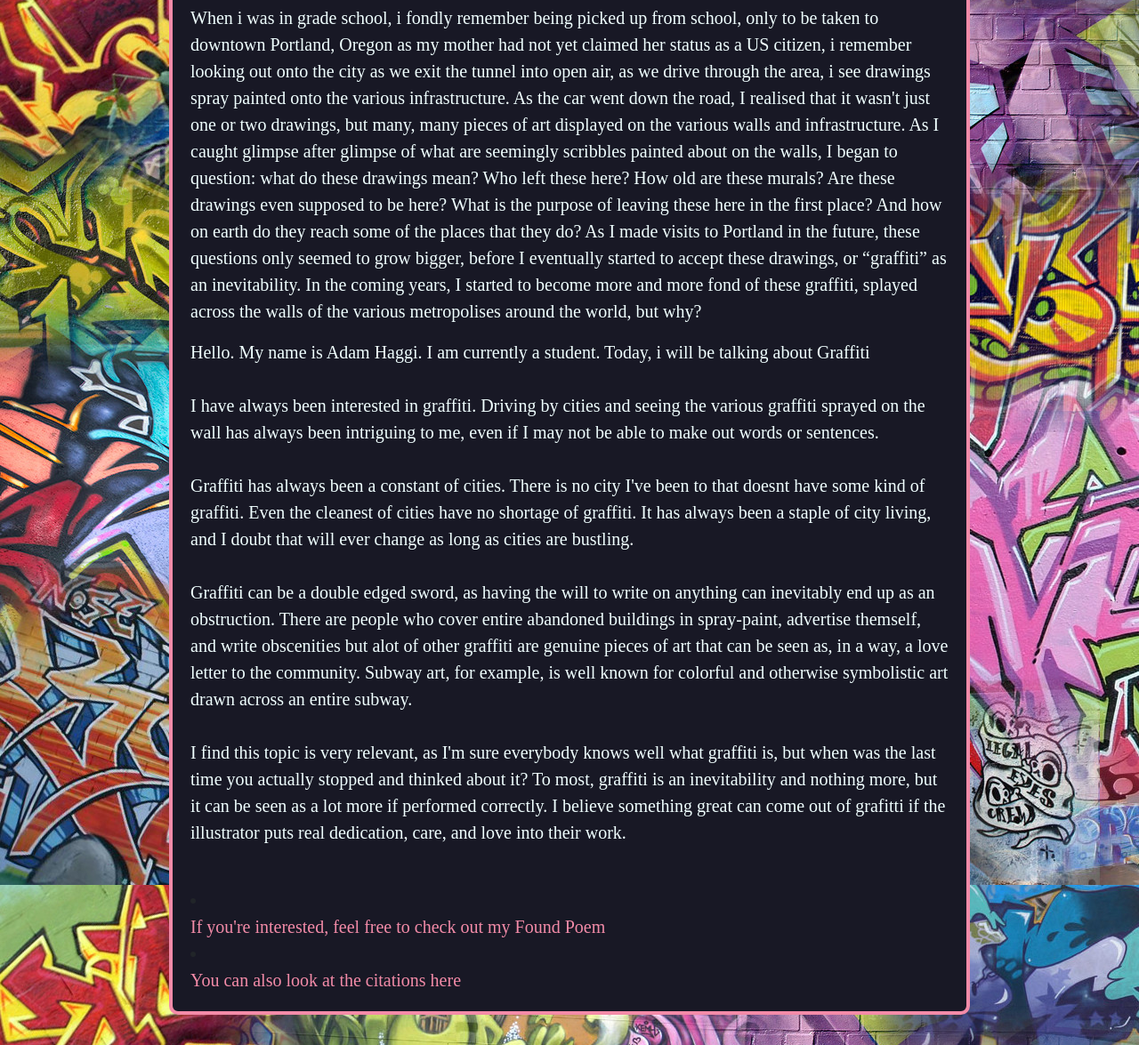
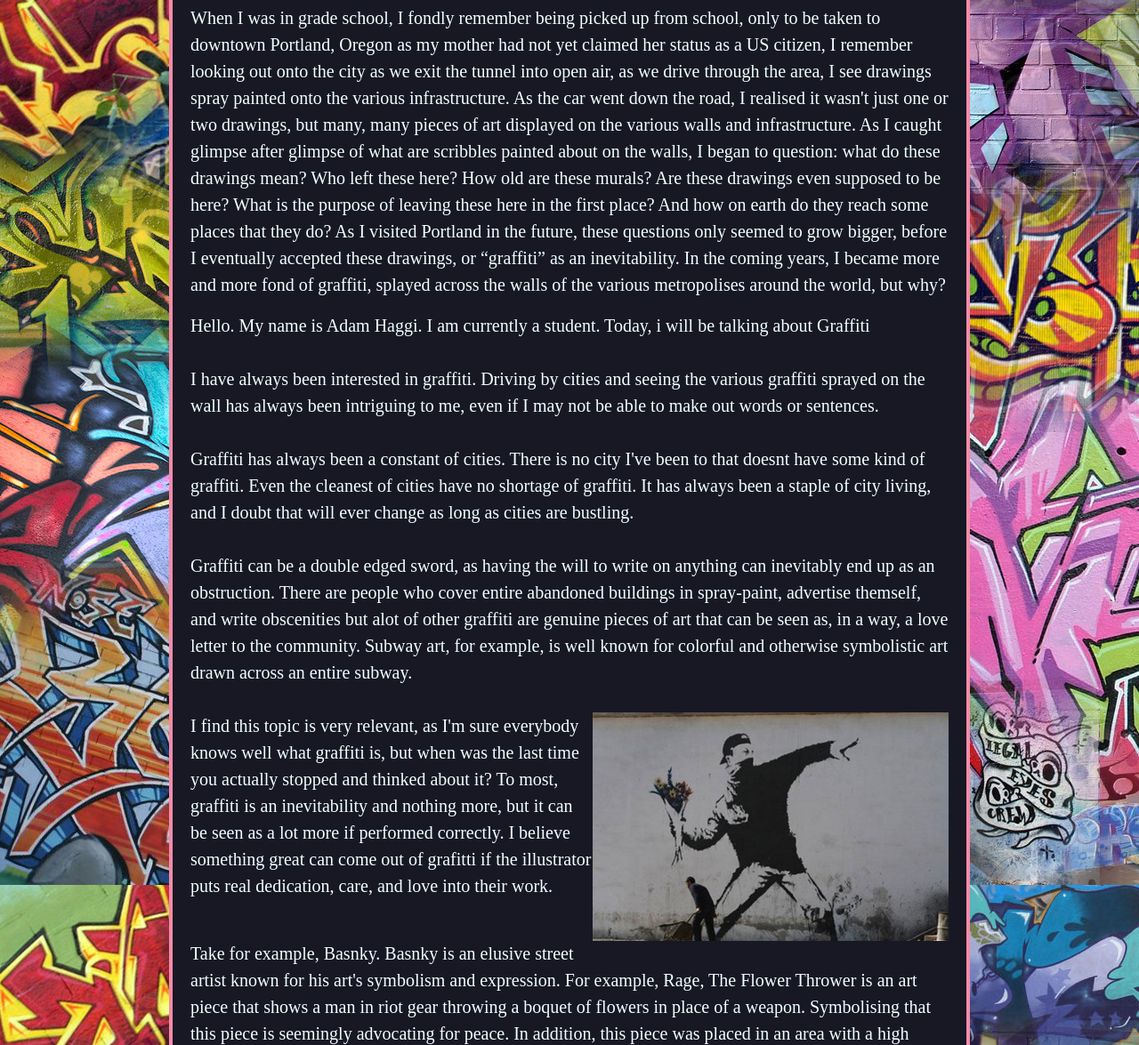
Before and after one commit to 469108/litcompfinal, a plain HTML site: page index.html in a window 1280 px wide. Shown: the part 205-1380 px from the top of the page at 89% size. Drawn offline with nearby package versions, Linux system fonts and the light colour scheme.

Commit message:
Update index.html

```diff
--- a/index.html
+++ b/index.html
@@ -45,14 +45,18 @@ a:hover {
 <div id="paragraph">
     <h2 style="text-align:center; padding:20; color:azure">Grafitti</h2>
 <p>
-    When i was in grade school, i fondly remember being picked up from school, only to be taken to downtown Portland, Oregon as my mother had not yet claimed her status as a US citizen, i remember looking out onto the city as we exit the tunnel into open air, as we drive through the area, i see drawings spray painted onto the various infrastructure. As the car went down the road, I realised that it wasn't just one or two drawings, but many, many pieces of art displayed on the various walls and infrastructure. As I caught glimpse after glimpse of what are seemingly scribbles painted about on the walls, I began to question: what do these drawings mean? Who left these here? How old are these murals? Are these drawings even supposed to be here? What is the purpose of leaving these here in the first place? And how on earth do they reach some of the places that they do? As I made visits to Portland in the future, these questions only seemed to grow bigger, before I eventually started to accept these drawings, or “graffiti” as an inevitability. In the coming years, I started to become more and more fond of these graffiti, splayed across the walls of the various metropolises around the world, but why?
+    When I was in grade school, I fondly remember being picked up from school, only to be taken to downtown Portland, Oregon as my mother had not yet claimed her status as a US citizen, I remember looking out onto the city as we exit the tunnel into open air, as we drive through the area, I see drawings spray painted onto the various infrastructure. As the car went down the road, I realised it wasn't just one or two drawings, but many, many pieces of art displayed on the various walls and infrastructure. As I caught glimpse after glimpse of what are scribbles painted about on the walls, I began to question: what do these drawings mean? Who left these here? How old are these murals? Are these drawings even supposed to be here? What is the purpose of leaving these here in the first place? And how on earth do they reach some places that they do? As I visited Portland in the future, these questions only seemed to grow bigger, before I eventually accepted these drawings, or “graffiti” as an inevitability. In the coming years, I became more and more fond of graffiti, splayed across the walls of the various metropolises around the world, but why?
 </p>
+
 <p>Hello. My name is Adam Haggi. I am currently a student. Today, i will be talking about Graffiti<br> <br>
     I have always been interested in graffiti. Driving by cities and seeing the various graffiti sprayed on the wall has always been intriguing to me, even if I may not be able to make out words or sentences. <br> <br>
     Graffiti has always been a constant of cities. There is no city I've been to that doesnt have some kind of graffiti. Even the cleanest of cities have no shortage of graffiti. It has always been a staple of city living, and I doubt that will ever change as long as cities are bustling. <br> <br>
     Graffiti can be a double edged sword, as having the will to write on anything can inevitably end up as an obstruction. There are people who cover entire abandoned buildings in spray-paint, advertise themself, and write obscenities but alot of other graffiti are genuine pieces of art that can be seen as, in a way, a love letter to the community. Subway art, for example, is well known for colorful and otherwise symbolistic art drawn across an entire subway. <br> <br>
+    <img style="float:right; width:400px" src="assets/ragetheflowerthrower.jpg">
+
     I find this topic is very relevant, as I'm sure everybody knows well what graffiti is, but when was the last time you actually stopped and thinked about it? To most, graffiti is an inevitability and nothing more, but it can be seen as a lot more if performed correctly. I believe something great can come out of grafitti if the illustrator puts real dedication, care, and love into their work. <br> <br>
     </p>
+    <p>Take for example, Basnky. Basnky is an elusive street artist known for his art's symbolism and expression. For example, Rage, The Flower Thrower is an art piece that shows a man in riot gear throwing a boquet of flowers in place of a weapon. Symbolising that this piece is seemingly advocating for peace. In addition, this piece was placed in an area with a high conflict rate, furthering the message. </p>
     <li class="nav-item">
         <a class="nav-link" href="poem.html">If you're interested, feel free to check out my Found Poem</a>
       </li>
```
